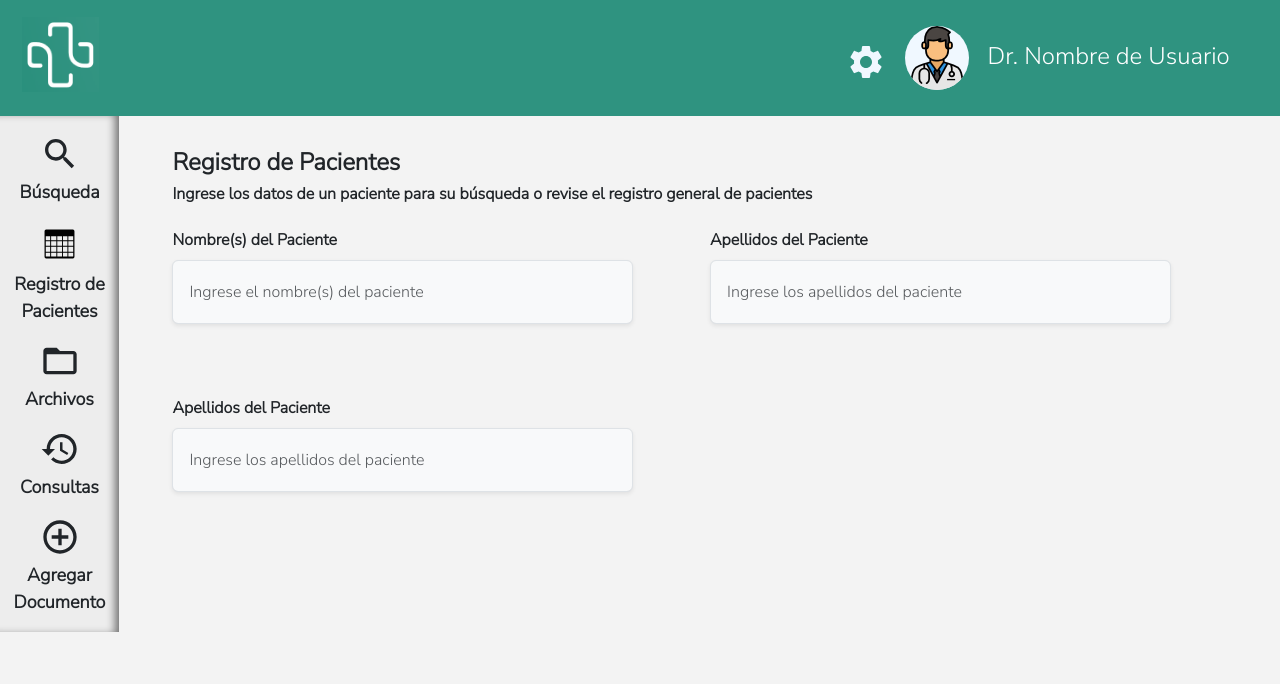
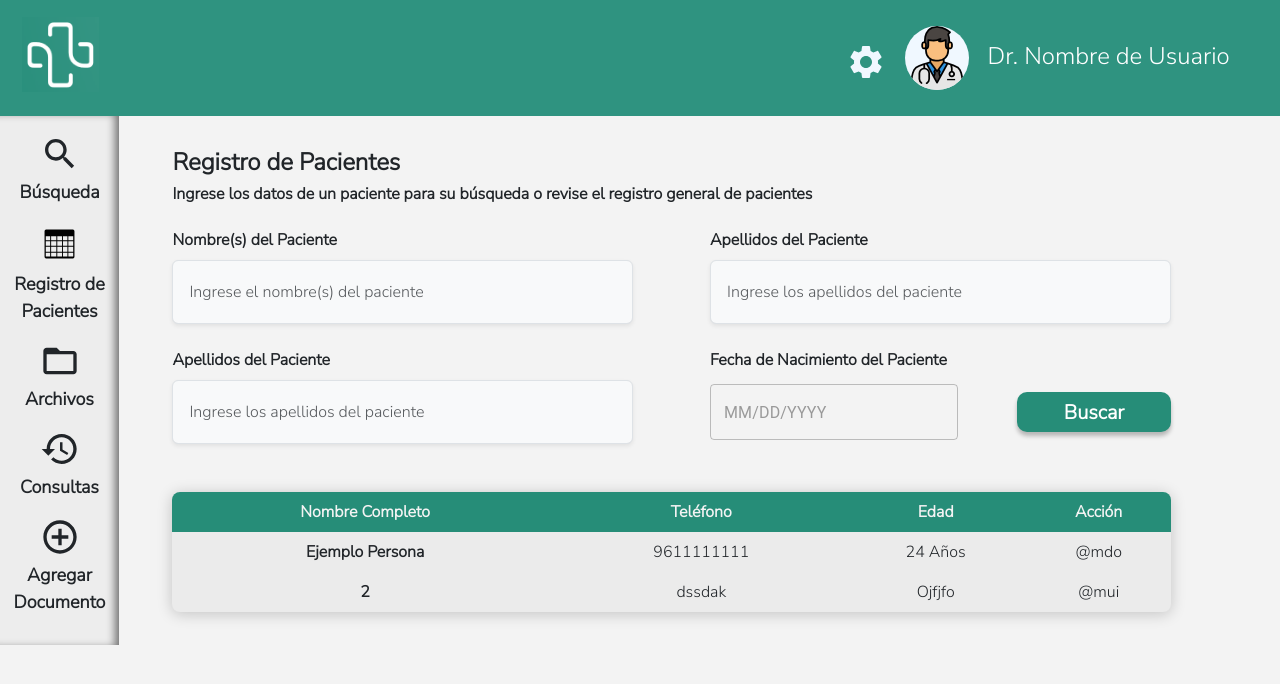
Before and after one commit to DiegoG0477/saludata-frontend, a React (Vite) app: page /pacient-search in a window 1280 px wide. Shown: the top 684 px of the page. Built offline with nearby package versions, Linux system fonts and the light colour scheme.

Commit message:
pacient-search component added

```diff
--- a/package.json
+++ b/package.json
@@ -13,8 +13,10 @@
     "@emotion/react": "^11.11.1",
     "@emotion/styled": "^11.11.0",
     "@mui/icons-material": "^5.11.16",
-    "@mui/material": "^5.13.5",
+    "@mui/material": "^5.13.7",
+    "@mui/x-date-pickers": "^6.9.1",
     "bootstrap": "^5.3.0",
+    "date-fns": "^2.30.0",
     "font-awesome": "^4.7.0",
     "primeicons": "^6.0.1",
     "react": "^18.2.0",
--- a/src/App.css
+++ b/src/App.css
@@ -7,6 +7,26 @@
 
 .app{
   background-color: #F3F3F3;
+}
+
+.system-content .globalButton{
+  font-size: 1.25rem;
+  border-radius: 10px;
+  background: #268D78;
+  box-shadow: 0px 4px 4px 0px rgba(0, 0, 0, 0.25);
+  width:12vw;
+  height:40px;
+  border-width:0px;
+  font-weight: bolder;
+}
+
+.system-content .globalButton:hover{
+  background: #247061;
+  cursor: pointer;
+}
+
+.system-content .globalButton:active{
+  background: #1F5A4E;
 }
 
 /* HEAD COMPONENT */
@@ -89,3 +109,42 @@
   border-bottom: 2px solid #247061;
   border-width: 0 0 2px 0;
 }
+
+.system-content .input-search-container{
+  display: flex;
+  justify-content: space-between;
+  align-items: center;
+  /* width: 82.34vw;
+  margin-bottom: 2.5vh; */
+}
+
+
+/* ----------------- TABLE -----------------  */
+.system-content .tablaS {
+  text-align: center;
+  box-shadow: 0 2px 15px rgba(0, 0, 0, 0.2);
+  background-color: #EBEBEB;
+  /* border-collapse: separate; */
+
+
+  border-radius: 8px;
+  width: 78vw;
+}
+
+.system-content .tablaS thead {
+  background-color: #268d78; /* Cambia el color según tu preferencia */
+  height: 5vh;
+  color: #f3f3f3;
+}
+
+.tablaS tr {
+  height: 5vh;
+}
+
+.tablaS .left-th {
+  border-radius: 8px 0px 0px 0px;
+}
+
+.tablaS .right-th {
+  border-radius: 0px 8px 0px 0px;
+}
--- a/src/components/PacientSearch.jsx
+++ b/src/components/PacientSearch.jsx
@@ -1,5 +1,6 @@
-import React from "react";
+import React, { useState } from "react";
 import "../App.css";
+import { DatePicker } from "@mui/x-date-pickers";
 
 function PacientSearch() {
   return (
@@ -18,6 +19,7 @@ function PacientSearch() {
             display: "flex",
             justifyContent: "space-between",
             width: "78vw",
+            marginBottom: "-3vh",
           }}
         >
           <div>
@@ -57,7 +59,6 @@ function PacientSearch() {
 
         <div
           style={{
-            marginTop: "3vh",
             display: "flex",
             justifyContent: "space-between",
             width: "78vw",
@@ -79,6 +80,51 @@ function PacientSearch() {
               style={{ width: "36vw", height: "8vh" }}
             />
           </div>
+
+          <div>
+            <p
+              // htmlFor="birthdate"
+              className="form-label"
+              style={{ fontWeight: "bold" }}
+            >
+              Fecha de Nacimiento del Paciente
+            </p>
+
+            {/* <DatePicker style={{ width: "36vw", height: "8vh" }}/> */}
+
+            {/* defaultValue={("2022-04-17")} */}
+            <div className="input-search-container" style={{ width: "36vw", height: "8vh"}}>
+              <DatePicker />
+              <button className="btn btn-primary globalButton">Buscar</button>
+            </div>
+          </div>
+        </div>
+
+        <div>
+          <table class="tablaS">
+            <thead>
+              <tr>
+                <th scope="col" className="left-th">Nombre Completo</th>
+                <th scope="col">Teléfono</th>
+                <th scope="col">Edad</th>
+                <th scope="col" className="right-th">Acción</th>
+              </tr>
+            </thead>
+            <tbody>
+              <tr>
+                <th scope="row">Ejemplo Persona</th>
+                <td>9611111111</td>
+                <td>24 Años</td>
+                <td>@mdo</td>
+              </tr>
+              <tr>
+                <th scope="row">2</th>
+                <td>dssdak</td>
+                <td>Ojfjfo</td>
+                <td>@mui</td>
+              </tr>
+            </tbody>
+          </table>
         </div>
       </div>
     </>
```
Also changed, not shown: src/App.jsx (+9 -0 lines), 1 other file (tests, documents, lock files or other folders).
